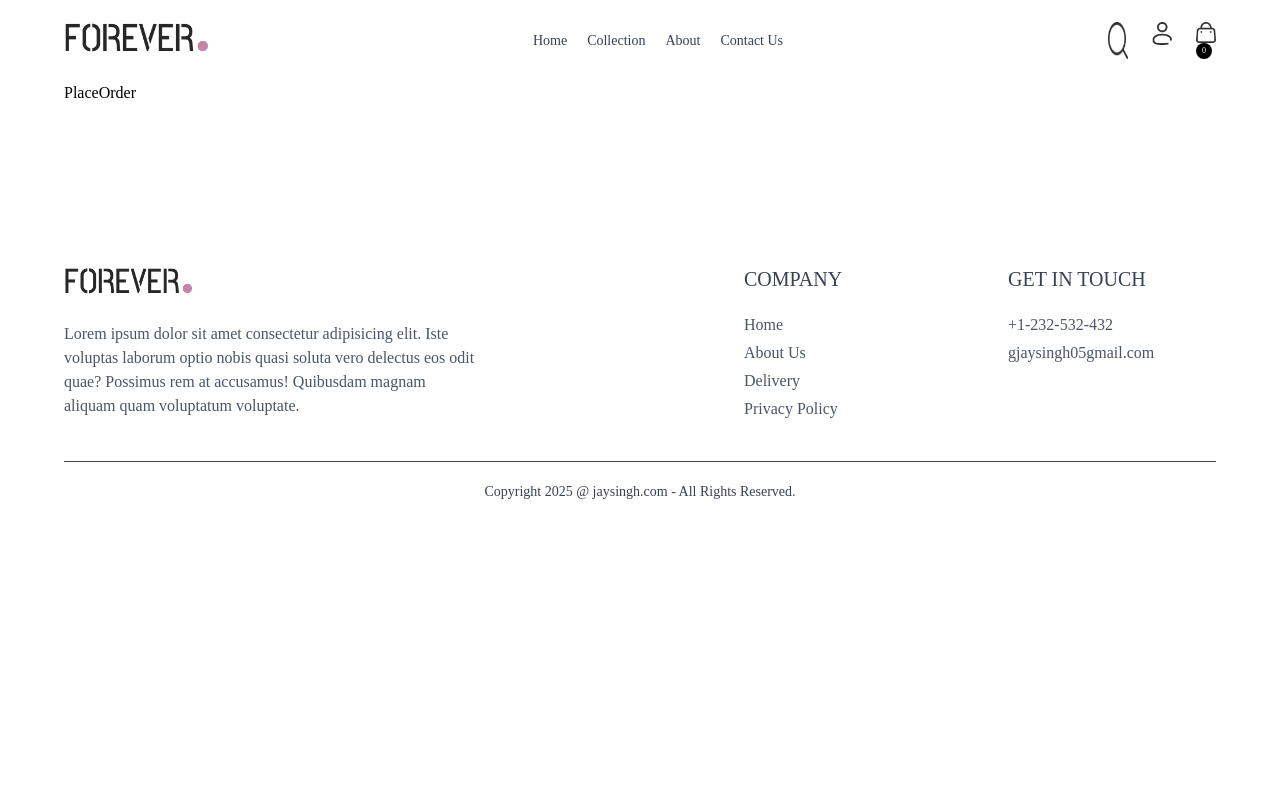
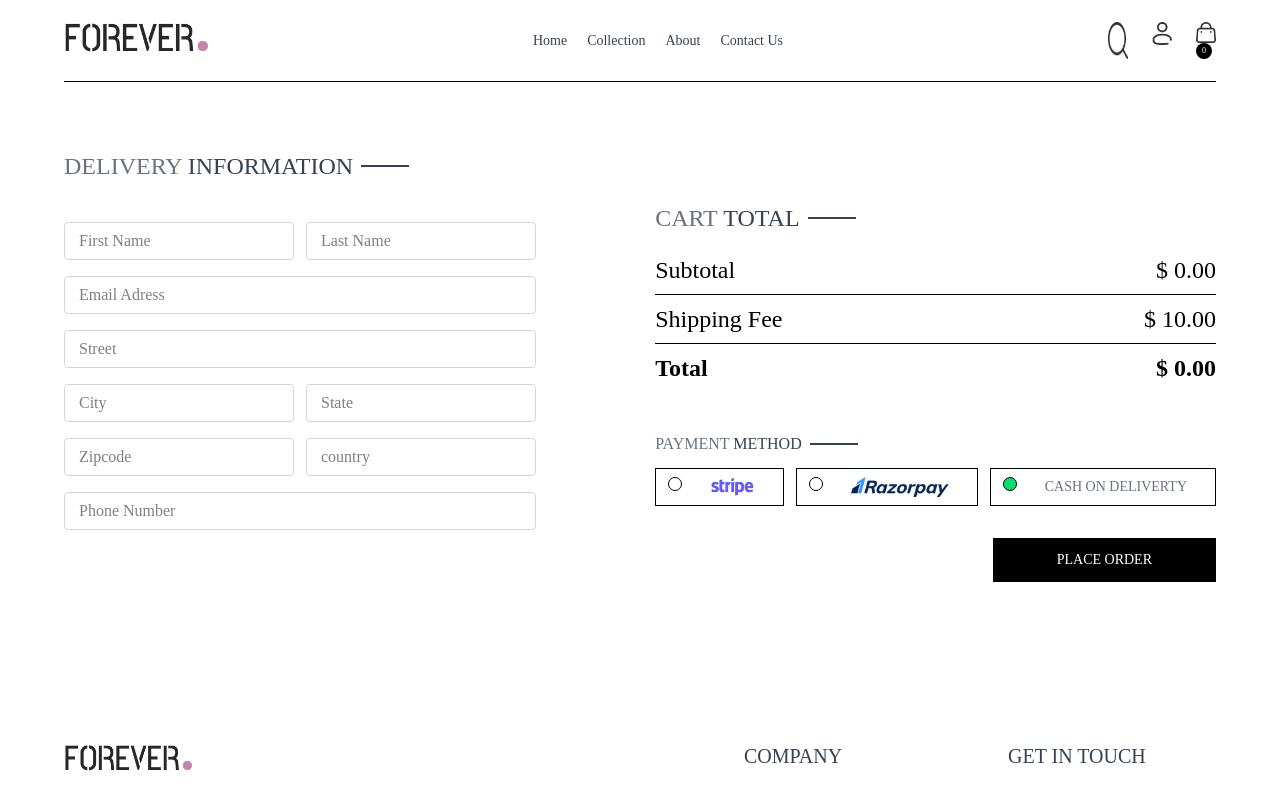
Before and after one commit to Jaysinghgautam/E-ComerceWebsite, a React (Vite) app in the folder Frontend/: page /place-order in a window 1280 px wide. Shown: the top 794 px of the page. Built offline with nearby package versions, Linux system fonts and the light colour scheme.

Commit message:
updated orders and placeOrder page

```diff
--- a/Frontend/src/context/ShopContext.jsx
+++ b/Frontend/src/context/ShopContext.jsx
@@ -1,6 +1,7 @@
 import { createContext, useEffect, useState } from "react";
 import { products } from "../assets/assets";
 import { toast } from "react-toastify";
+import { useNavigate } from "react-router-dom";
 
 export const ShopContext = createContext();
 
@@ -10,6 +11,7 @@
   const [search, setSearch] = useState("");
   const [showSearch, setShowSearch] = useState(false);
   const [cartItems, setCartItems] = useState({});
+  const navigate = useNavigate();
 
   const addToCart = async (itemId, size) => {
     if (!size) {
@@ -86,6 +88,7 @@
     getcartcount,
     updateQuantity,
     getCartAmount,
+    navigate,
   };
 
   return (
--- a/Frontend/src/pages/Cart.jsx
+++ b/Frontend/src/pages/Cart.jsx
@@ -5,7 +5,7 @@
 import CartTotal from "../components/CartTotal";
 
 function Cart() {
-  const { products, currency, cartItems, updateQuantity } =
+  const { products, currency, cartItems, updateQuantity, navigate } =
     useContext(ShopContext);
   const [cartData, setCartData] = useState([]);
 
@@ -91,7 +91,7 @@
           <div className=" w-fulll sm:w-[450px">
             <CartTotal />
             <div className="w-full text-end">
-              <button className="bg-black text-white text-sm my-8 px-8 py-3" >PROCEED TO CHECKOUT</button>
+              <button onClick={()=> navigate('/place-order')} className="bg-black text-white text-sm my-8 px-8 py-3" >PROCEED TO CHECKOUT</button>
             </div>
           </div>
         </div>
--- a/Frontend/src/pages/Orders.jsx
+++ b/Frontend/src/pages/Orders.jsx
@@ -1,8 +1,47 @@
-import React from 'react'
+import React, { useContext } from 'react'
+import { ShopContext } from '../context/ShopContext'
+import Title from '../components/Title';
 
 function Orders() {
+const {products, currency} = useContext(ShopContext);
+
+
   return (
-    <div>Orders</div>
+     <div className="border-t pt-16">
+
+      <div className="text-2xl">
+        <Title text1={"MY"} text2={"ORDERS"} />
+      </div>
+
+      <div className="">
+       {
+         products.slice(1,4).map((item,index) => (
+          <div key={index} className="py-4 border-t border-b text-gray-700 flex flex-col md:flex-row md:items-center justify-between gap-4 ">
+            <div className="flex items-start gap-6 text-sm">
+              <img src={item.image[0]} className='w-16 sm:w-20' alt="" />
+              <div className="">
+                <p className="sm:text-base font-medium">{item.name}</p>
+                <div className="flex items-center gap-3 mt-2 text-base text-gray-700">
+                  <p className='text-lg'> {currency}{item.price} </p>
+                  <p>Quantity: 1</p>
+                  <p> Size: M</p>
+                </div>
+                <p className='mt-2' >Date: <span  className='text-gray-400' >31, march,2026</span></p>
+              </div>
+            </div>
+            <div className="md:w-1/2 flex justify-between">
+            <div className="flex items-center gap-2">
+              <p className='min-w-2 h-2 rounded-full bg-green-500'></p>
+              <p className='text-sm md:text-base' >Ready to Ship</p>
+            </div>
+            <button className='text-sm md:text-base bg-black text-white py-2 px-4 hover:bg-gray-800'>Trace Order</button>
+            </div>
+          </div>
+        ))
+       }
+      </div>
+
+     </div>
   )
 }
 
--- a/Frontend/src/pages/PlaceOrder.jsx
+++ b/Frontend/src/pages/PlaceOrder.jsx
@@ -1,9 +1,111 @@
-import React from 'react'
+import React ,{useState} from "react";
+import Title from "../components/Title";
+import CartTotal from "../components/CartTotal";
+import assets from "../assets/assets";
+import { useContext } from "react";
+import { ShopContext } from "../context/ShopContext";
 
 function PlaceOrder() {
+
+  const [method, setMethod] = useState('cod');
+
+  const {navigate} = useContext(ShopContext);
+
   return (
-    <div>PlaceOrder</div>
-  )
+    <div className="flex flex-col sm:flex-row justify-between gap-4 pt-5 sm:pt-14 mih-h-[80vh] border-t">
+      {/* left side */}
+      <div className="flex flex-col gap-4 w-fulll sm:max-w-[480px]">
+        <div className="text-xl sm:text-2xl my-3 ">
+          <Title text1={"DELIVERY"} text2={"INFORMATION"} />
+        </div>
+        <div className=" flex gap-3">
+          <input
+            className="border border-gray-300 rounded py-1.5 px-3.5 w-full"
+            type="text"
+            placeholder="First Name"
+          />
+          <input
+            className="border border-gray-300 rounded py-1.5 px-3.5 w-full"
+            type="text"
+            placeholder="Last Name"
+          />
+        </div>
+        <input
+          className="border border-gray-300 rounded py-1.5 px-3.5 w-full"
+          type="text"
+          placeholder="Email Adress"
+        />
+        <input
+          className="border border-gray-300 rounded py-1.5 px-3.5 w-full"
+          type="text"
+          placeholder="Street"
+        />
+        <div className="flex gap-3">
+          <input
+            className="border border-gray-300 rounded py-1.5 px-3.5 w-full"
+            type="text"
+            placeholder="City"
+          />
+          <input
+            className="border border-gray-300 rounded py-1.5 px-3.5 w-full"
+            type="text"
+            placeholder="State"
+          />
+        </div>
+        <div className="flex gap-3">
+          <input
+            className="border border-gray-300 rounded py-1.5 px-3.5 w-full"
+            type="number"
+            placeholder="Zipcode"
+          />
+          <input
+            className="border border-gray-300 rounded py-1.5 px-3.5 w-full"
+            type="text"
+            placeholder="country"
+          />
+        </div>
+        <input
+          className="border border-gray-300 rounded py-1.5 px-3.5 w-full"
+          type="number"
+          placeholder="Phone Number"
+        />
+      </div>
+      {/* Right side */}
+
+      <div className="mt-8">
+        <div className="mt-8 min-w-80">
+          <CartTotal />
+        </div>
+        <div className="mt-12">
+          <Title text1={"PAYMENT"} text2={"METHOD"} />
+          {/* Payment method selection */}
+          <div className="flex gap-3 flex-col lg:flex-row">
+            <div onClick={()=> setMethod('stripe')} className="flex item-center gap-3  border p-2 px-3 cursor-pointer">
+              <p className={`min-w-3.5 h-3.5 border rounded-full ${method === 'stripe' ? 'bg-green-400': ''}`}></p>
+              <img className="h-5 mx-4" src={assets.stripe_logo} alt="" />
+            </div>
+            <div onClick={()=> setMethod('razorpay')} className="flex item-center gap-3  border p-2 px-3 cursor-pointer">
+              <p className={`min-w-3.5 h-3.5 border rounded-full ${method === 'razorpay' ? 'bg-green-400': ''}`}></p>
+              <img className="h-5 mx-4" src={assets.razorpay_logo} alt="" />
+            </div>
+
+            <div onClick={()=> setMethod('cod')} className="flex item-center gap-3  border p-2 px-3 cursor-pointer">
+              <p className={`min-w-3.5 h-3.5 border rounded-full ${method === 'cod' ? 'bg-green-400': ''}`}></p>
+              {/* <img className="h-5 mx-4" src={assets.stripe_logo} alt="" /> */}
+              <p className="text-gray-500 text-sm font-medium mx-4">
+                CASH ON DELIVERTY
+              </p>
+            </div>
+          </div>
+
+      <div className="w-full text-end mt-8 ">
+        <button onClick={()=>navigate('/orders')} className="bg-black text-white px-16 py-3 text-sm cursor-pointer " >PLACE ORDER</button>
+      </div>
+
+        </div>
+      </div>
+    </div>
+  );
 }
 
-export default PlaceOrder
+export default PlaceOrder;
```
